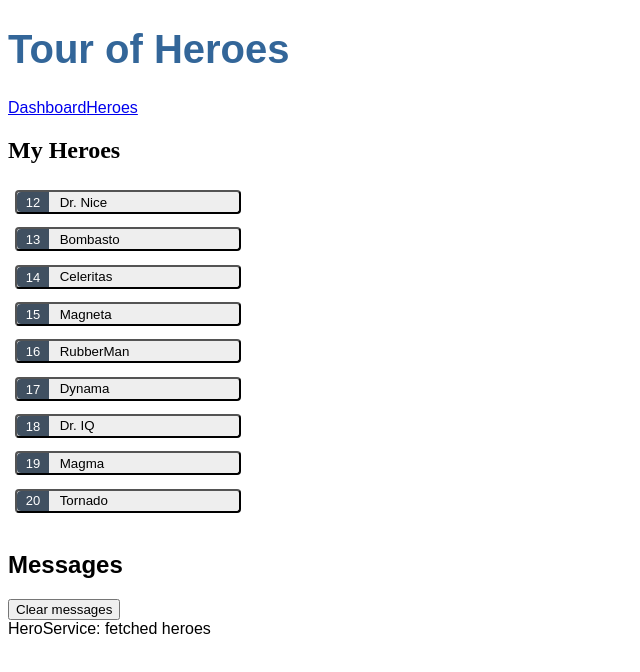
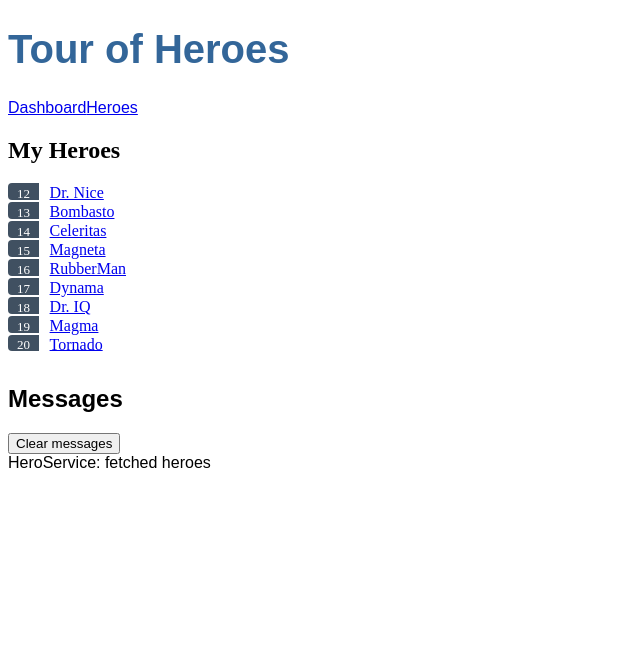
Before and after one commit to eathom91/angular-tour-of-heroes, an Angular app: page /heroes in a window 1280 px wide. Shown: the top 672 px of the page, without its empty margins (0-640 px from the left). Built offline with nearby package versions, Linux system fonts and the light colour scheme.

Commit message:
Refactored code

```diff
--- a/src/app/app-routing.module.ts
+++ b/src/app/app-routing.module.ts
@@ -2,11 +2,13 @@
 import {RouterModule, Routes} from "@angular/router";
 import {HeroesComponent} from "./heroes/heroes.component";
 import {DashboardComponent} from "./dashboard/dashboard.component";
+import {HeroDetailComponent} from "./hero-detail/hero-detail.component";
 
 const routes: Routes = [
   {path: '', redirectTo: '/dashboard', pathMatch: 'full'},
   {path: 'heroes', component: HeroesComponent},
-  {path: 'dashboard', component: DashboardComponent}
+  {path: 'dashboard', component: DashboardComponent},
+  {path:'detail/:id', component:HeroDetailComponent}
 ];
 
 @NgModule({
--- a/src/app/dashboard/dashboard.component.html
+++ b/src/app/dashboard/dashboard.component.html
@@ -1,6 +1,7 @@
 <h2>Top Heroes</h2>
 <div class="heroes-menu">
-  <a *ngFor="let hero of heroes">
+  <a *ngFor="let hero of heroes"
+    routerLink="/detail/{{hero.id}}">
     {{hero.name}}
   </a>
 </div>
--- a/src/app/heroes/heroes.component.html
+++ b/src/app/heroes/heroes.component.html
@@ -1,10 +1,8 @@
 <h2>My Heroes</h2>
 <ul class="heroes">
   <li *ngFor="let hero of heroes">
-<!--    Event Binding Syntax -->
-    <button type="button" [class.selected]="hero === selectedHero" (click)="onSelect(hero)">
-      <span class="badge">{{hero.id}}</span>
-      <span class="name">{{hero.name}}</span>
-    </button>
+    <a routerLink="/detail/{{hero.id}}">
+      <span class="badge">{{hero.id}}</span>{{hero.name}}
+    </a>
   </li>
 </ul>
--- a/src/app/heroes/heroes.component.ts
+++ b/src/app/heroes/heroes.component.ts
@@ -14,22 +14,15 @@
 export class HeroesComponent implements OnInit {
 
   heroes: Hero[] = [];
-  selectedHero?: Hero;
 
-  getHeroes(): void {
-    this.heroService.getHeroes()
-      .subscribe(heroes => this.heroes = heroes);
-  }
-
-  onSelect(hero: Hero): void{
-    this.selectedHero = hero;
-    this.messageService.add(`HeroesComponent: Selected hero
-    id=${hero.id}`);
-  }
   constructor(private heroService: HeroService, private messageService: MessageService) { }
 
   ngOnInit(): void {
     this.getHeroes()
   }
 
+  getHeroes(): void {
+    this.heroService.getHeroes()
+      .subscribe(heroes => this.heroes = heroes);
+  }
 }
```
